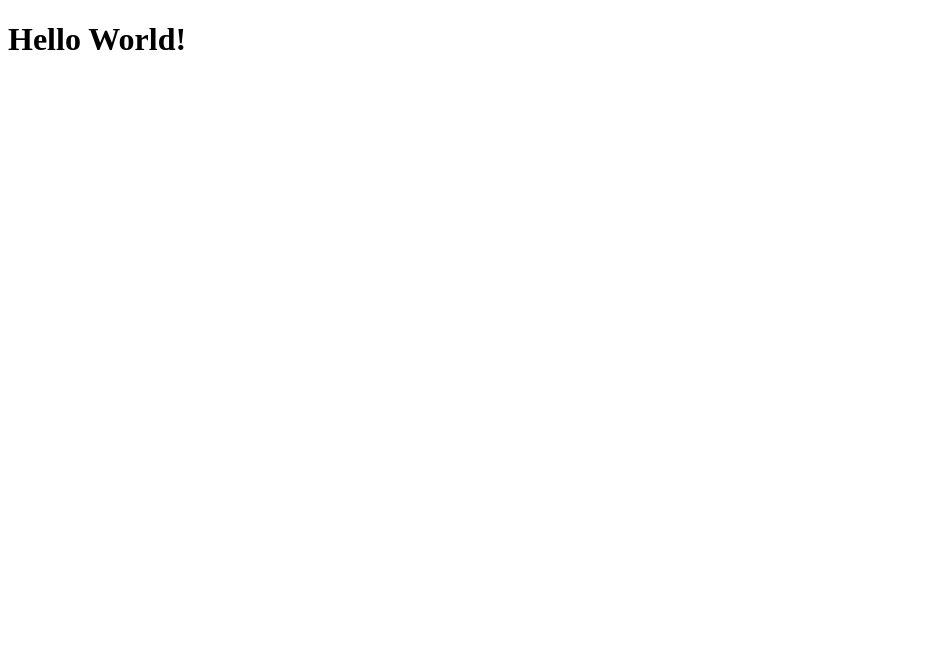
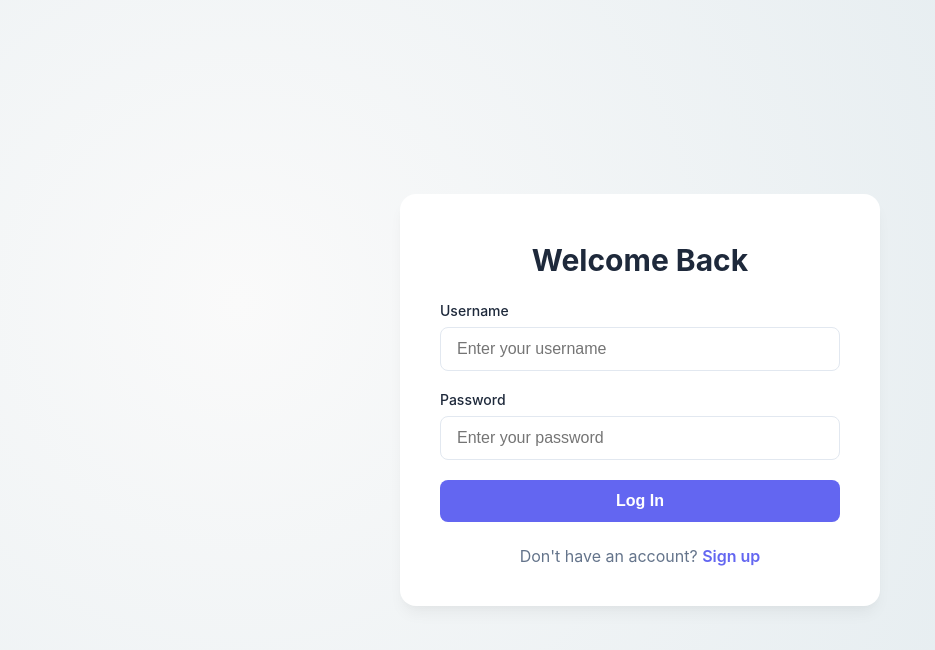
Before and after one commit to packhiemnoon/Thu2Lai, a website: page frontend/public/index.html in a window 1280 px wide. Shown: the whole page, without its empty margins (0-935 px from the left). Drawn offline with Linux system fonts and the light colour scheme.

Commit message:
feat: login and signup card
Co-authored-by: Copilot <copilot@github.com>

```diff
--- a/frontend/public/index.html
+++ b/frontend/public/index.html
@@ -3,11 +3,60 @@
   <head>
     <meta charset="UTF-8" />
     <meta name="viewport" content="width=device-width, initial-scale=1.0" />
-    <title>Document</title>
+    <title>MTT</title>
     <link rel="stylesheet" href="style.css" />
   </head>
-  <body>
-    <h1>Hello World!</h1>
+  <body data-view="login">
+    <div class="auth-card fade-in">
+      <div class="auth-header">
+        <h1 id="login-title">Welcome Back</h1>
+        <h1 id="signup-title">Create Account</h1>
+      </div>
+
+      <form id="auth-form" onsubmit="handleSubmit(event)">
+        <div class="form-group">
+          <label for="username">Username</label>
+          <input
+            type="text"
+            id="username"
+            name="username"
+            placeholder="Enter your username"
+            required
+            minlength="4"
+            maxlength="20"
+            autocomplete="username"
+          />
+        </div>
+        <div class="form-group">
+          <label for="password">Password</label>
+          <input
+            type="password"
+            id="password"
+            name="password"
+            placeholder="Enter your password"
+            required
+            minlength="4"
+            maxlength="20"
+            autocomplete="current-password"
+          />
+        </div>
+
+        <button type="submit" id="login-btn" class="btn">Log In</button>
+        <button type="submit" id="signup-btn" class="btn">Sign Up</button>
+
+        <p id="to-signup-text">
+          Don't have an account?
+          <span class="auth-toggle" onclick="toggleView('signup')"
+            >Sign up</span
+          >
+        </p>
+        <p id="to-login-text">
+          Already have an account?
+          <span class="auth-toggle" onclick="toggleView('login')">Log in</span>
+        </p>
+      </form>
+    </div>
+
     <script src="scripts/main.js"></script>
   </body>
 </html>
--- a/frontend/public/scripts/main.js
+++ b/frontend/public/scripts/main.js
@@ -0,0 +1,20 @@
+function toggleView(view) {
+  document.body.setAttribute('data-view', view);
+  // Reset form
+  document.getElementById('auth-form').reset();
+}
+
+function handleSubmit(event) {
+  event.preventDefault();
+  const view = document.body.getAttribute('data-view');
+  const formData = new FormData(event.target);
+  const data = Object.fromEntries(formData.entries());
+
+  alert(`${view === 'login' ? 'Logging in' : 'Signing up'} as: ${data.username}`);
+  // This is where we would call the API
+}
+
+// Global scope attachment for the inline onclick handler if necessary
+// but better to use event listeners in a refactor
+window.toggleView = toggleView;
+window.handleSubmit = handleSubmit;
--- a/frontend/public/style.css
+++ b/frontend/public/style.css
@@ -0,0 +1,169 @@
+:root {
+  --primary: #6366f1;
+  --primary-hover: #4f46e5;
+  --bg: #f8fafc;
+  --text: #1e293b;
+  --gray: #64748b;
+}
+
+body {
+  font-family:
+    "Inter",
+    system-ui,
+    -apple-system,
+    sans-serif;
+  background-image: radial-gradient(
+    circle farthest-corner at 18.7% 37.8%,
+    rgba(250, 250, 250, 1) 0%,
+    rgba(225, 234, 238, 1) 90%
+  );
+  display: flex;
+  align-items: center;
+  justify-content: center;
+  min-height: 100vh;
+  min-height: 100dvh;
+  padding: 1rem;
+  box-sizing: border-box;
+  margin: 0;
+  color: var(--text);
+}
+
+.auth-card {
+  background: white;
+  padding: 2.5rem;
+  border-radius: 1rem;
+  box-shadow:
+    0 10px 15px -3px rgba(0, 0, 0, 0.05),
+    0 4px 6px -2px rgba(0, 0, 0, 0.02);
+  width: 90%;
+  max-width: 400px;
+  transition: all 0.3s ease;
+}
+
+@media (max-width: 480px) {
+  .auth-card {
+    padding: 1.5rem;
+    width: 100%;
+  }
+
+  .auth-header h1 {
+    font-size: 1.5rem;
+  }
+}
+
+.auth-header {
+  display: flex;
+  flex-direction: column;
+  align-items: center;
+  text-align: center;
+  margin-top: 0.5rem;
+  margin-bottom: 1.5rem;
+}
+
+.auth-header h1 {
+  font-size: 1.875rem;
+  font-weight: 700;
+  margin: 0;
+  color: var(--text);
+}
+
+.auth-header p,
+#auth-form p {
+  color: var(--gray);
+  margin: 1.5rem 0 0 0;
+  text-align: center;
+  width: 100%;
+}
+
+.form-group {
+  margin-bottom: 1.25rem;
+}
+
+label {
+  display: block;
+  font-size: 0.875rem;
+  font-weight: 500;
+  margin-bottom: 0.5rem;
+  color: var(--text);
+}
+
+input {
+  width: 100%;
+  padding: 0.75rem 1rem;
+  border: 1px solid #e2e8f0;
+  border-radius: 0.5rem;
+  font-size: 1rem;
+  transition:
+    border-color 0.2s,
+    ring 0.2s;
+  box-sizing: border-box;
+}
+
+input:focus {
+  outline: none;
+  border-color: var(--primary);
+  box-shadow: 0 0 0 3px rgba(99, 102, 241, 0.2);
+}
+
+.btn {
+  width: 100%;
+  padding: 0.75rem;
+  background-color: var(--primary);
+  color: white;
+  border: none;
+  border-radius: 0.5rem;
+  font-size: 1rem;
+  font-weight: 600;
+  cursor: pointer;
+  transition: background-color 0.2s;
+}
+
+.btn:hover {
+  background-color: var(--primary-hover);
+}
+
+.auth-footer {
+  margin-top: 1.5rem;
+  text-align: center;
+  font-size: 0.875rem;
+  color: var(--gray);
+}
+
+.auth-toggle {
+  color: var(--primary);
+  font-weight: 600;
+  text-decoration: none;
+  cursor: pointer;
+}
+
+.auth-toggle:hover {
+  text-decoration: underline;
+}
+
+/* Animation for switching */
+.fade-in {
+  animation: fadeIn 0.3s ease-in;
+}
+
+@keyframes fadeIn {
+  from {
+    opacity: 0;
+    transform: translateY(10px);
+  }
+  to {
+    opacity: 1;
+    transform: translateY(0);
+  }
+}
+
+[data-view="signup"] #login-title,
+[data-view="signup"] #login-btn,
+[data-view="signup"] #to-signup-text {
+  display: none;
+}
+
+[data-view="login"] #signup-title,
+[data-view="login"] #signup-btn,
+[data-view="login"] #to-login-text {
+  display: none;
+}
```
